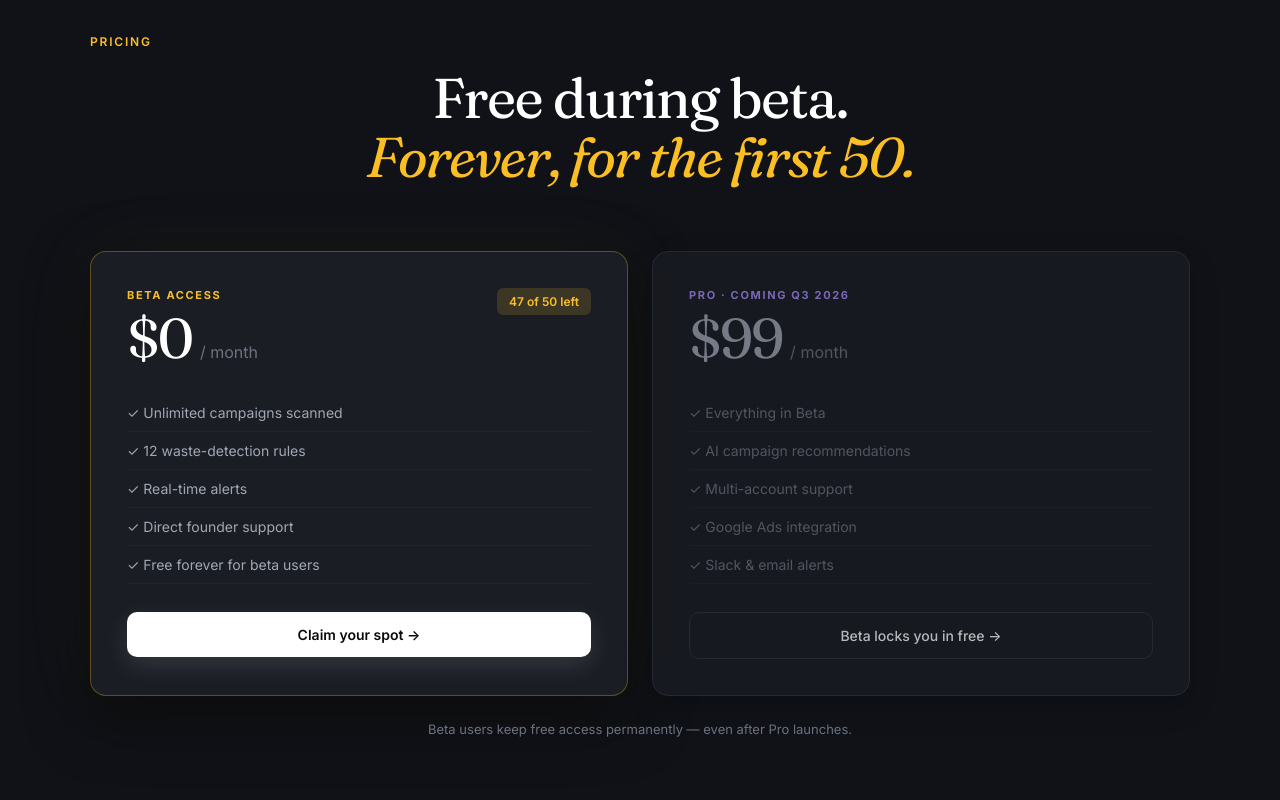
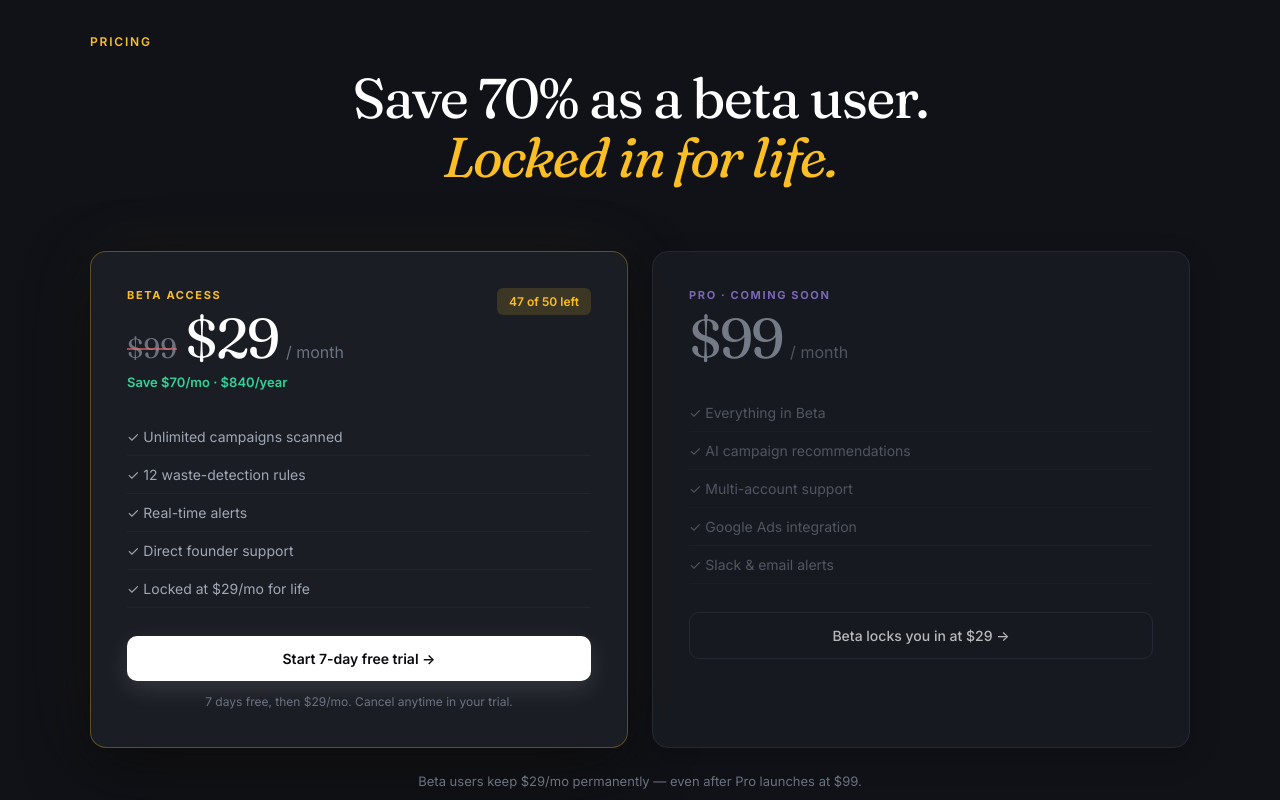
Before and after one commit to ClusterOfHope/OptiLens, a Next.js app: page / in a window 1280 px wide. Shown: the part 6960-7760 px from the top of the page. Built offline with nearby package versions, Linux system fonts and the light colour scheme; no server answers.

Commit message:
Add dynamic beta spots counter

```diff
--- /dev/null
+++ b/app/api/beta-spots/route.ts
@@ -0,0 +1,16 @@
+import { NextResponse } from 'next/server'
+import { supabaseAdmin } from '@/lib/supabase'
+
+export const revalidate = 60
+
+export async function GET() {
+  try {
+    const { data } = await supabaseAdmin
+      .from('beta_spots_remaining')
+      .select('spots_left')
+      .single()
+    return NextResponse.json({ spots_left: data?.spots_left ?? 47 })
+  } catch {
+    return NextResponse.json({ spots_left: 47 })
+  }
+}
--- a/app/page.tsx
+++ b/app/page.tsx
@@ -18,7 +18,7 @@ export default function LandingPage() {
 
   const [scrolled, setScrolled] = useState(false)
   const [pastHero, setPastHero] = useState(false)
-  const [betaSpotsLeft] = useState(47)
+  const [betaSpotsLeft, setBetaSpotsLeft] = useState(47)
   const [hasSession, setHasSession] = useState(false)
   const [savings, setSavings] = useState({ identified: 0, saved: 0, brands: 0 })
   const [showCounter, setShowCounter] = useState(false)
@@ -31,6 +31,13 @@ export default function LandingPage() {
     window.addEventListener('scroll', onScroll)
 
     fetch('/api/me').then((r) => r.json()).then((d) => setHasSession(!!d?.user)).catch(() => {})
+
+    fetch('/api/beta-spots')
+  .then((r) => r.json())
+  .then((d) => {
+    if (typeof d.spots_left === 'number') setBetaSpotsLeft(d.spots_left)
+  })
+  .catch(() => {})
 
     if (SHOW_SAVINGS_COUNTER) {
       const fetchSavings = () => {
@@ -48,6 +55,26 @@ export default function LandingPage() {
 
   const handleConnect = () => { window.location.href = '/api/auth/meta/connect' }
   const handleOpenDashboard = () => { window.location.href = '/dashboard' }
+  const handleSubscribe = async () => {
+  if (!hasSession) {
+    // Need to sign in first
+    handleConnect()
+    return
+  }
+  try {
+    const res = await fetch('/api/billing/checkout', { method: 'POST' })
+    const data = await res.json()
+    if (data.url) {
+      window.location.href = data.url
+    } else if (data.redirect) {
+      window.location.href = data.redirect
+    } else {
+      alert(data.error || 'Failed to start checkout')
+    }
+  } catch {
+    alert('Network error. Try again.')
+  }
+}
 
   return (
     <div style={S.page}>
@@ -352,7 +379,7 @@ export default function LandingPage() {
         </div>
       </section>
 
-      {/* PRICING — now with two cards (Beta + Pro Coming Soon) */}
+      {/* PRICING — Beta paid + Pro Coming Soon */}
       <section id="pricing" style={{ ...S.pricing, padding: isMobile ? '60px 20px' : '120px 32px' }}>
         <div style={S.sectionInner}>
           <div style={S.sectionEyebrow}>Pricing</div>
@@ -360,22 +387,24 @@ export default function LandingPage() {
             ...S.sectionTitle, fontSize: isMobile ? 32 : isTablet ? 44 : 56,
             marginBottom: isMobile ? 36 : 64, textAlign: 'center',
           }}>
-            Free during beta.<br />
-            <span style={S.heroAccent}>Forever, for the first 50.</span>
+            Save 70% as a beta user.<br />
+            <span style={S.heroAccent}>Locked in for life.</span>
           </h2>
           <div style={{
             ...S.pricingGrid, gridTemplateColumns: isMobile ? '1fr' : 'repeat(2, 1fr)',
             gap: isMobile ? 16 : 24,
           }}>
-            {/* BETA card */}
+            {/* BETA card — now PAID */}
             <div style={{ ...S.pricingCard, padding: isMobile ? 24 : 36 }}>
               <div style={S.pricingHeader}>
                 <div>
                   <div style={S.pricingTier}>BETA ACCESS</div>
-                  <div style={S.pricingPrice}>
-                    <span style={{ ...S.priceAmount, fontSize: isMobile ? 44 : 56 }}>$0</span>
+                  <div style={S.pricingPriceWithStrike}>
+                    <span style={S.priceStrike}>$99</span>
+                    <span style={{ ...S.priceAmount, fontSize: isMobile ? 44 : 56 }}>$29</span>
                     <span style={S.pricePeriod}>/ month</span>
                   </div>
+                  <div style={S.priceSavings}>Save $70/mo · $840/year</div>
                 </div>
                 <div style={S.spotsTag}>{betaSpotsLeft} of 50 left</div>
               </div>
@@ -384,18 +413,21 @@ export default function LandingPage() {
                 <li style={S.pricingFeature}>✓ 12 waste-detection rules</li>
                 <li style={S.pricingFeature}>✓ Real-time alerts</li>
                 <li style={S.pricingFeature}>✓ Direct founder support</li>
-                <li style={S.pricingFeature}>✓ Free forever for beta users</li>
+                <li style={S.pricingFeature}>✓ Locked at $29/mo for life</li>
               </ul>
-              <button onClick={handleConnect} className="opti-cta-glow" style={S.pricingCta}>
-                Claim your spot →
+              <button onClick={handleSubscribe} className="opti-cta-glow" style={S.pricingCta}>
+                Start 7-day free trial →
               </button>
+              <div style={S.pricingTrialNote}>
+                7 days free, then $29/mo. Cancel anytime in your trial.
+              </div>
             </div>
 
             {/* PRO Coming Soon card */}
             <div style={{ ...S.pricingCardPro, padding: isMobile ? 24 : 36 }}>
               <div style={S.pricingHeader}>
                 <div>
-                  <div style={S.pricingTierPro}>PRO · COMING Q3 2026</div>
+                  <div style={S.pricingTierPro}>PRO · COMING SOON</div>
                   <div style={S.pricingPrice}>
                     <span style={{ ...S.priceAmountPro, fontSize: isMobile ? 44 : 56 }}>$99</span>
                     <span style={S.pricePeriodPro}>/ month</span>
@@ -409,13 +441,13 @@ export default function LandingPage() {
                 <li style={S.pricingFeaturePro}>✓ Google Ads integration</li>
                 <li style={S.pricingFeaturePro}>✓ Slack & email alerts</li>
               </ul>
-              <button onClick={handleConnect} style={S.pricingCtaGhost}>
-                Beta locks you in free →
+              <button onClick={handleSubscribe} style={S.pricingCtaGhost}>
+                Beta locks you in at $29 →
               </button>
             </div>
           </div>
           <div style={{ ...S.pricingFootnote, textAlign: 'center', marginTop: 24 }}>
-            Beta users keep free access permanently — even after Pro launches.
+            Beta users keep $29/mo permanently — even after Pro launches at $99.
           </div>
         </div>
       </section>
@@ -1187,6 +1219,10 @@ const S: Record<string, React.CSSProperties> = {
   pricingTier: { fontSize: 11, fontWeight: 700, letterSpacing: '0.15em', color: C.amber, marginBottom: 8 },
   pricingTierPro: { fontSize: 11, fontWeight: 700, letterSpacing: '0.15em', color: C.purple, marginBottom: 8 },
   pricingPrice: { display: 'flex', alignItems: 'baseline', gap: 8 },
+  pricingPriceWithStrike: { display: 'flex', alignItems: 'baseline', gap: 8, flexWrap: 'wrap' },
+  priceStrike: { fontFamily: F.display, fontSize: 28, fontWeight: 400, color: C.textTertiary, textDecoration: 'line-through', textDecorationColor: 'rgba(248,113,113,0.6)', textDecorationThickness: '2px' },
+  priceSavings: { fontSize: 13, fontWeight: 600, color: C.green, marginTop: 8 },
+  pricingTrialNote: { fontSize: 12, color: C.textTertiary, textAlign: 'center', marginTop: 12, lineHeight: 1.5 },
   priceAmount: { fontFamily: F.display, fontWeight: 400, letterSpacing: '-0.04em', lineHeight: 1, color: C.text },
   priceAmountPro: { fontFamily: F.display, fontWeight: 400, letterSpacing: '-0.04em', lineHeight: 1, color: C.textSecondary },
   pricePeriod: { color: C.textTertiary, fontSize: 16 },
```
